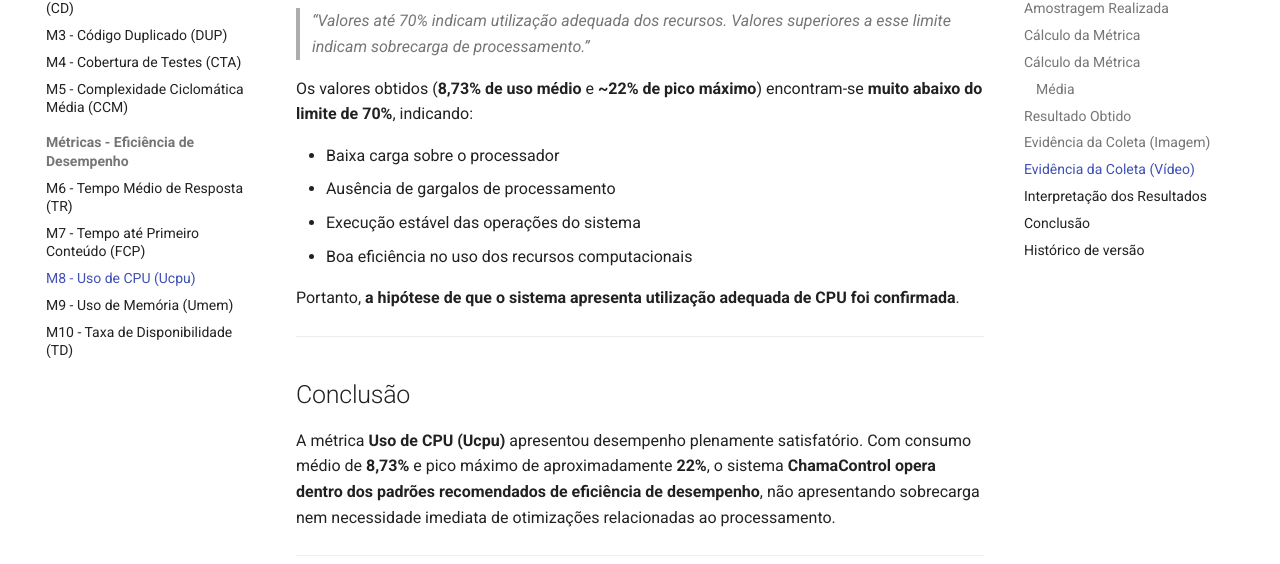
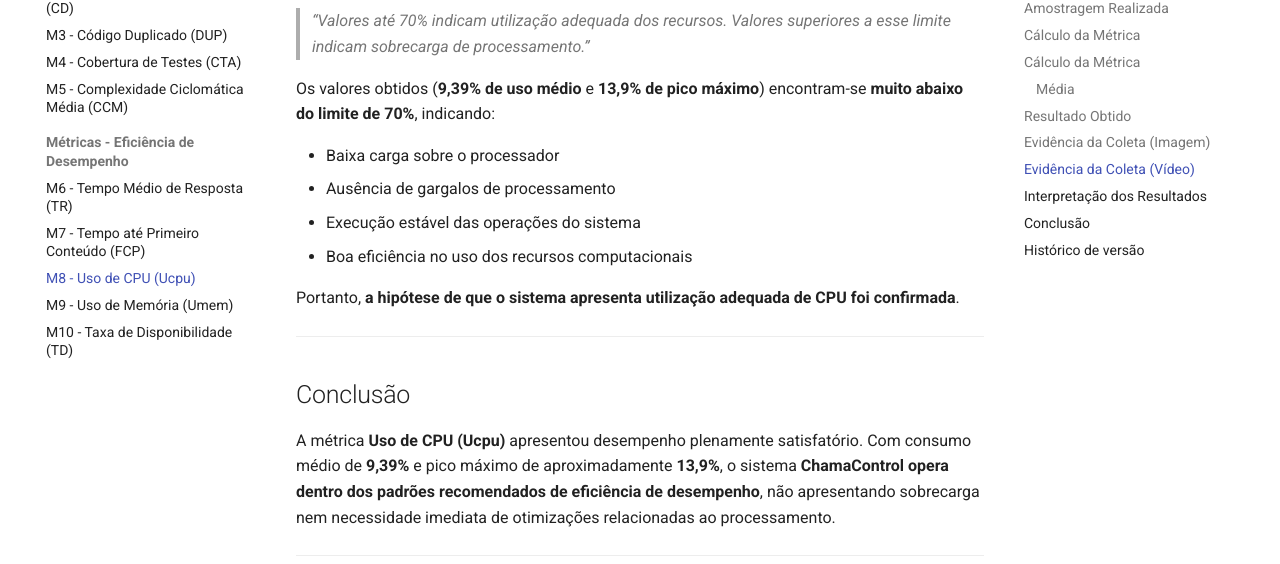
Before and after one commit to FCTE-Qualidade-de-Software-1/2025-2_T01_BETTY-SNYDER, an MkDocs documentation site: the page built from docs/Fase 4/metricas/eficiencia/uso-cpu-ucpu.md, in a window 1280 px wide and 900 px high, scrolled down 4010 px. Shown: the part 181-745 px from the top of the window. Built offline with MkDocs 1.6.1 and Material for MkDocs 9.7.7, drawn with Linux system fonts in a browser that asks for light colours; comment, search, counter and statistics services are not loaded.

Commit message:
Adiona ajustes em uso de CPU

```diff
--- a/docs/Fase 4/metricas/eficiencia/uso-cpu-ucpu.md
+++ b/docs/Fase 4/metricas/eficiencia/uso-cpu-ucpu.md
@@ -112,7 +112,7 @@ De acordo com os critérios definidos na Fase 2:
 
 > *“Valores até 70% indicam utilização adequada dos recursos. Valores superiores a esse limite indicam sobrecarga de processamento.”*
 
-Os valores obtidos (**8,73% de uso médio** e **~22% de pico máximo**) encontram-se **muito abaixo do limite de 70%**, indicando:
+Os valores obtidos (**9,39% de uso médio** e **13,9% de pico máximo**) encontram-se **muito abaixo do limite de 70%**, indicando:
 
 * Baixa carga sobre o processador
 * Ausência de gargalos de processamento
@@ -126,7 +126,7 @@ Portanto, **a hipótese de que o sistema apresenta utilização adequada de CPU
 ## Conclusão
 
 A métrica **Uso de CPU (Ucpu)** apresentou desempenho plenamente satisfatório.
-Com consumo médio de **8,73%** e pico máximo de aproximadamente **22%**, o sistema **ChamaControl opera dentro dos padrões recomendados de eficiência de desempenho**, não apresentando sobrecarga nem necessidade imediata de otimizações relacionadas ao processamento.
+Com consumo médio de **9,39%** e pico máximo de aproximadamente **13,9%**, o sistema **ChamaControl opera dentro dos padrões recomendados de eficiência de desempenho**, não apresentando sobrecarga nem necessidade imediata de otimizações relacionadas ao processamento.
 
 ---
 
```
